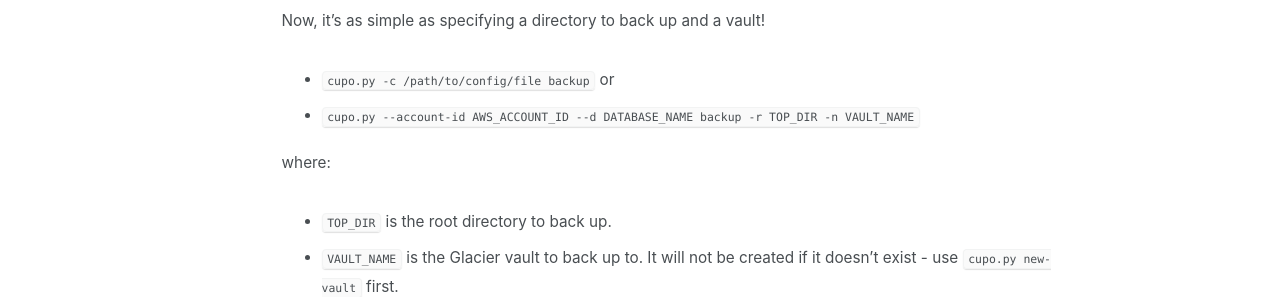
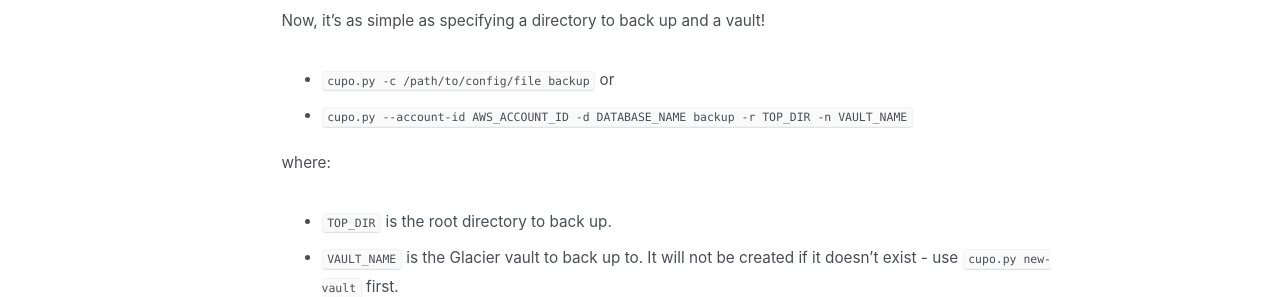
Before and after one commit to hcr923fm/cupo-backup, a Jekyll site: the page built from _pages/quick-start.md, in a window 1280 px wide and 900 px high, scrolled down 1633 px. Shown: the part 205-502 px from the top of the window. Built offline with Jekyll 4.4.1, drawn with Linux system fonts in a browser that asks for light colours.

Commit message:
Fixed command string

```diff
--- a/_pages/quick-start.md
+++ b/_pages/quick-start.md
@@ -54,7 +54,7 @@ where:
 Now, it's as simple as specifying a directory to back up and a vault!
 
 * `cupo.py -c /path/to/config/file backup` or
-* `cupo.py --account-id AWS_ACCOUNT_ID --d DATABASE_NAME backup -r TOP_DIR -n VAULT_NAME`
+* `cupo.py --account-id AWS_ACCOUNT_ID -d DATABASE_NAME backup -r TOP_DIR -n VAULT_NAME`
 
 where:
 
```
